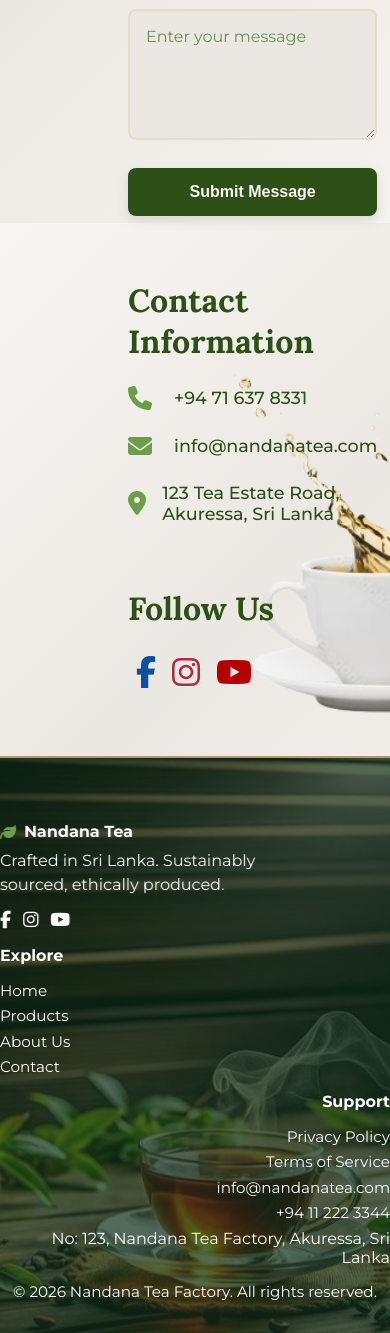
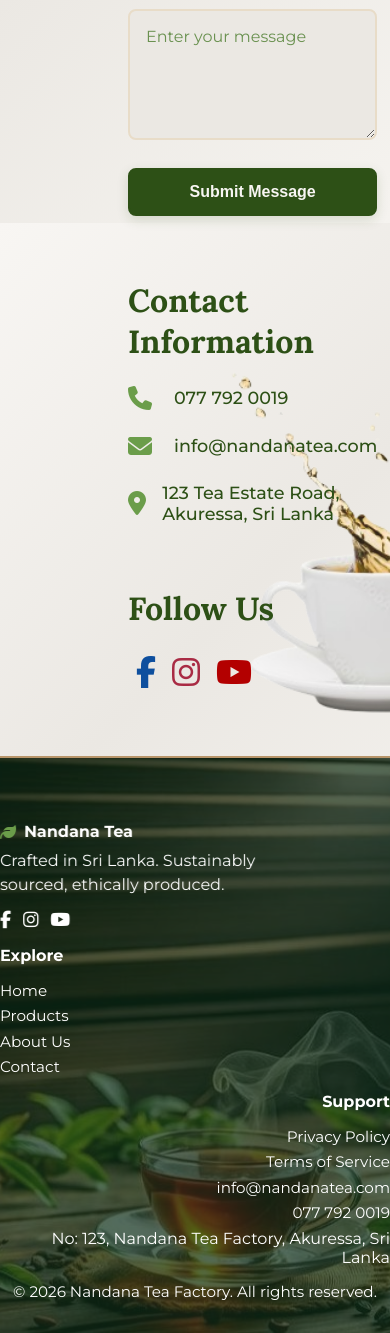
Before and after one commit to Sisuruoshan/nandana-tea-factory-website-HMMC_2, a Next.js app: page /contact in a window 390 px wide. Shown: the part 621-1954 px from the top of the page. Built offline with nearby package versions, Linux system fonts and the light colour scheme; no server answers.

Commit message:
Update contact phone number in footer and contact page
Replaced the old phone numbers with the new contact number '077 792 0019' in both the Footer component and the contact page to ensure consistency and accuracy of contact information.

```diff
--- a/app/components/Footer.tsx
+++ b/app/components/Footer.tsx
@@ -35,7 +35,7 @@ export default function Footer() {
           <Link href="/privacy">Privacy Policy</Link>
           <Link href="/terms">Terms of Service</Link>
           <a href="mailto:info@nandanatea.com">info@nandanatea.com</a>
-          <a href="tel:+94112223344">+94 11 222 3344</a>
+          <a href="tel:+94777920019">077 792 0019</a>
           <p>No: 123, Nandana Tea Factory,  Akuressa, Sri Lanka</p>
         </ScrollReveal>
       </div>
--- a/app/contact/page.tsx
+++ b/app/contact/page.tsx
@@ -119,7 +119,7 @@ export default function ContactPage() {
           <h2>Contact Information</h2>
           <div className="info-item">
             <i className="fa-solid fa-phone"></i>
-            <span>+94 71 637 8331</span>
+            <span>077 792 0019</span>
           </div>
           <div className="info-item">
             <i className="fa-solid fa-envelope"></i>
```
